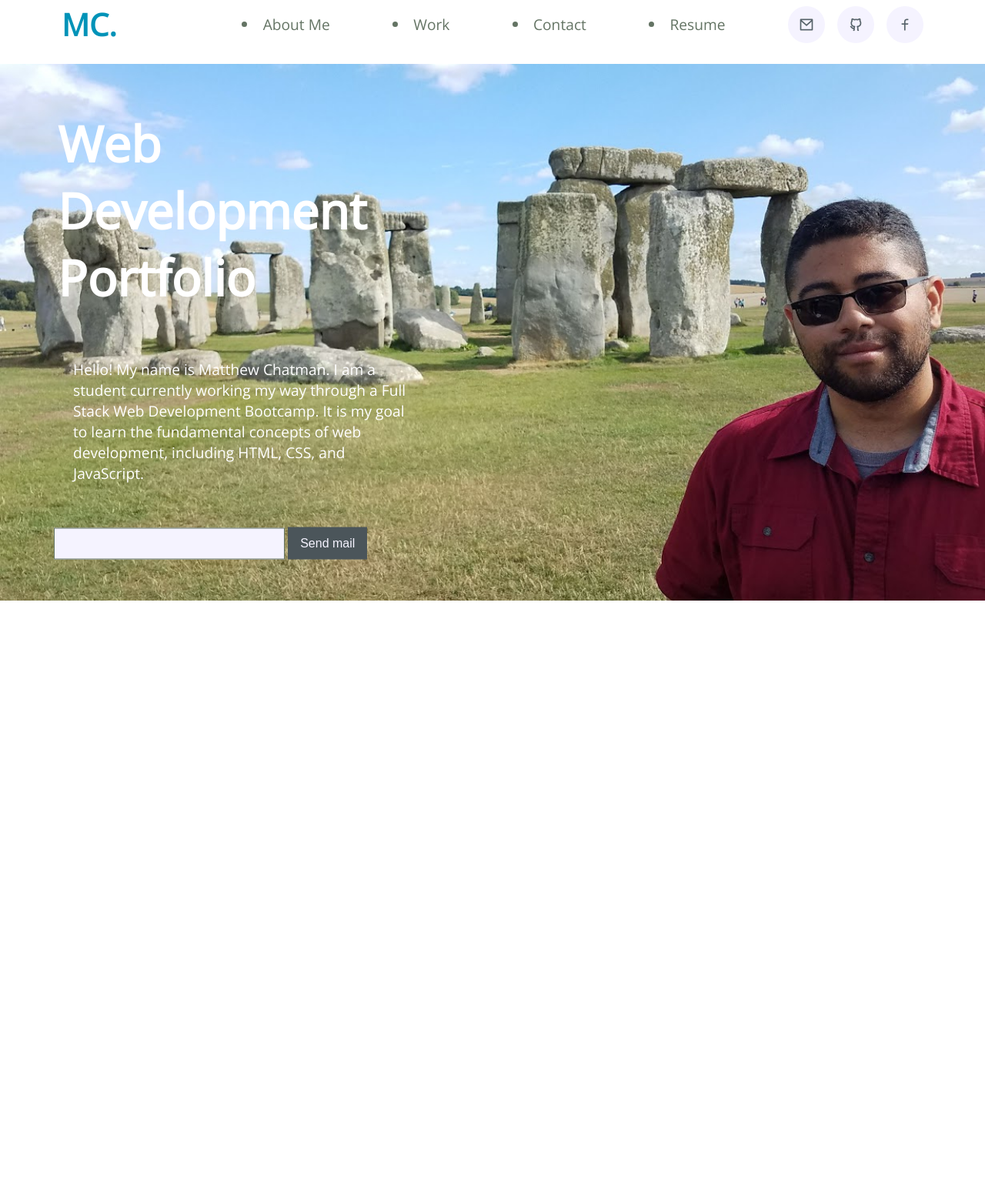
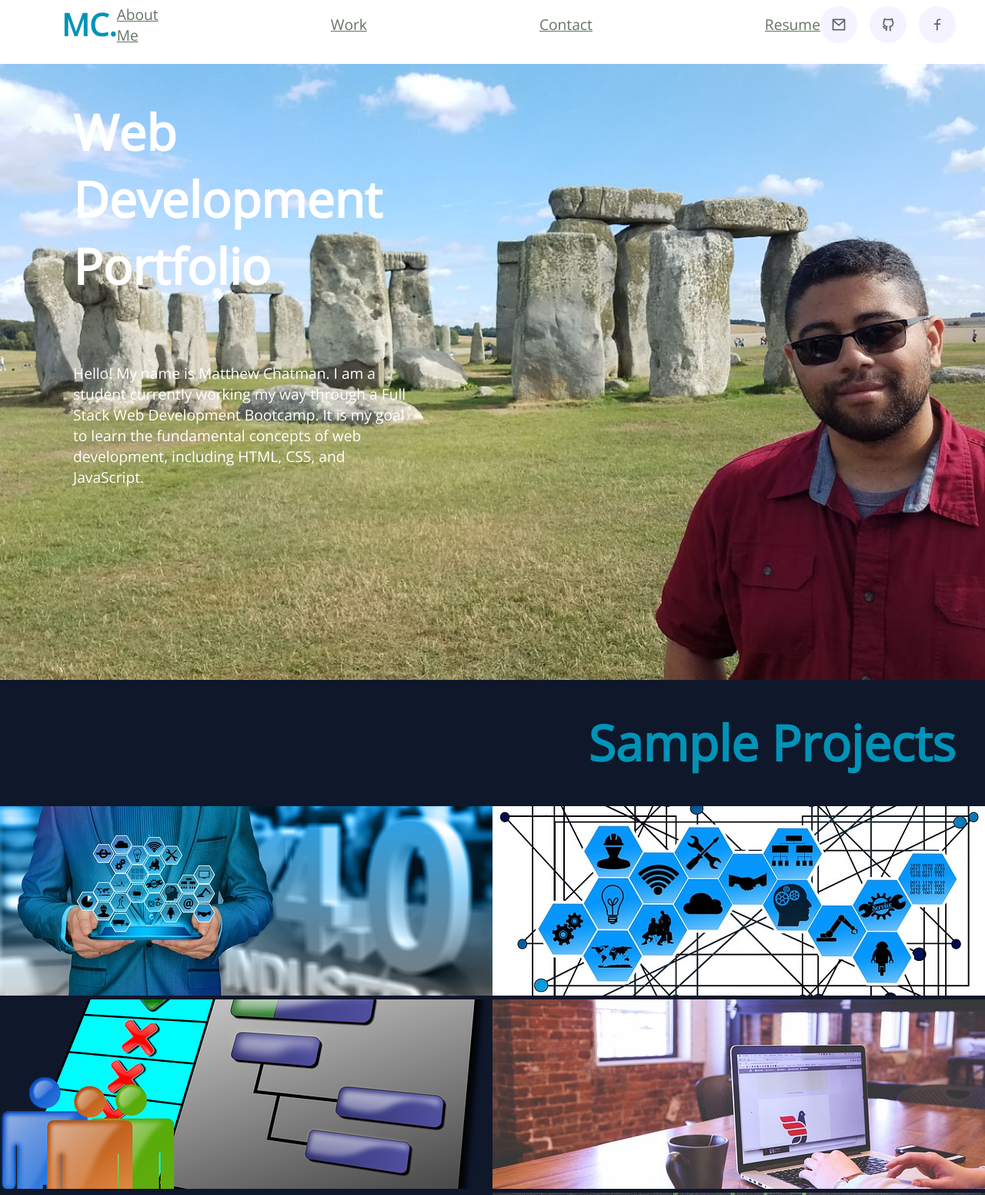
Before and after one commit to MatthewChatman/Challenge-Two-Repo, a plain HTML site: page index.html in a window 1280 px wide. Shown: the part 20-1572 px from the top of the page at 77% size. Before the commit the page ends 800 px from the top, so only its background shows below. Drawn offline with nearby package versions, Linux system fonts and the light colour scheme.

Commit message:
fixed broken css and added nav links

```diff
--- a/index.html
+++ b/index.html
@@ -11,13 +11,13 @@
     <link href="style.css" rel="stylesheet">
 </head>
 <body>
-    <nav>
+    <nav id="top">
         <div class="nav__logo"> M<span>C.</span></div>
-        <ul class="nav__links"></ul>
-            <li class="nav__link">About Me</li>
-            <li class="nav__link">Work</li>
-            <li class="nav__link">Contact</li>
-            <li class="nav__link">Resume</li>
+        <ul class="nav__links">
+            <li><a href="#about"class="nav__link">About Me</a></li>
+            <li><a href="#work"class="nav__link">Work</a></li>
+            <li><a href="#contact"class="nav__link">Contact</a></li>
+            <li><a href="#resume"class="nav__link">Resume</a></li>
         </ul>
         <div class="social__icons">
             <div class="icon"><i class="ri-mail-line"></i></div>
@@ -25,25 +25,37 @@
             <div class="icon"><i class="ri-facebook-line"></i></div>
         </div>
     </nav>
-    <main> <div class="container">
-        <h1>
-            Web Development Portfolio
-        </h1>
-        <p>
-            Hello! My name is Matthew Chatman. I am a student currently working my way through a Full Stack Web Development Bootcamp. It is my goal to learn the fundamental concepts of web development, including HTML, CSS, and JavaScript.
-        </p>
+    <main>
+            <div class="background-image"></div>
+        <section>
+        <div class="container">
+            <h1 id="about"> Web Development Portfolio</h1>
+                <p>
+                Hello! My name is Matthew Chatman. I am a student currently working my way through a Full Stack Web Development Bootcamp. It is my goal to learn the fundamental concepts of web development, including HTML, CSS, and JavaScript.
+                </p>
+            </div>
+    </section>
+    <container-2>
+    <div class="mainProject-container">
+        <h2 id="work">Sample Projects</h2>
+    <section class= "mainProject"><img src="assets/LED Wall Image.jpg" alt="" class="image-responsive-mainProject image-resize-mainProject"></section>
+</container-2>
+</div>
+        <section class="subproject-container">
+                <section class="subproject"><img src="assets/Sample 4.jpg" alt="" class="image-responsive image-resize"></section>
+                <section class="subproject"><img src="assets/Sample 3.jpg" alt="" class="image-responsive image-resize"></section>
+                <section class="subproject"><img src="assets/Sample 2.png" alt="" class="image-responsive image-resize"></section>
+                <section class="subproject"><img src="assets/Sample 5.jpg" alt="" class="image-responsive image-resize"></section>
+                <section class="subproject"><img src="assets/Sample 1.jpg" alt="" class="image-responsive image-resize"></section>
+            </section>
+        </section>
+    </main>
+    <footer>
+        <h3 id="contact">Contact Me</h3>
         <form>
-            <input type="text" />
-            <button>Send mail</button>
-
+        <input type="text" />
+        <button>Send mail</button>
         </form>
-    </div>
-    <!-- <section class="card">
-        <div>
-        <img src="assets/LED Wall Image.jpg" alt="LED Wall" />
-        <p>Sample Project: Lorem ipsum dolor sit amet consectetur adipisicing elit. Suscipit voluptas vel nostrum omnis officia exercitationem explicabo illum velit perspiciatis placeat modi optio, voluptate expedita. Voluptas assumenda voluptatum excepturi similique nisi.</p>
-    </div>
-    </section> -->
-    </main>
+    </footer>
 </body>
 </html>
--- a/style.css
+++ b/style.css
@@ -1,4 +1,8 @@
 @import url('https://fonts.googleapis.com/css2?family=Open+Sans&display=swap');
+* {
+    margin: 0;
+    padding: 0;
+}
 
 :root{
     --primary-color: #0093b8 ;
@@ -8,13 +12,6 @@
     --extra-light: #f5f3ff;
     --paragraph-light-text: #ffffff;
     --test-blue: #76cdff;
-
-}
-
-*{
-    padding: 0;
-    margin: 0;
-    box-sizing: border-box;
 
 }
 
@@ -46,7 +43,8 @@ nav{
     list-style: none;
     display:flex ;
     align-items: center ;
-    gap: 4rem;
+    -ms-flex-align: stretch;
+    gap: 14rem;
 }
 
 .nav__link {
@@ -69,7 +67,7 @@ nav{
 
 .social__icons .icon {
     width: 3rem;
-    aspect-ratio: 1;
+aspect-ratio: 1;
     display: flex;
     align-items: center;
     justify-content: center;
@@ -92,13 +90,14 @@ nav{
 .social__icons.icon:hover i{
     scale: 1.2;
 }
-main{
-    flex: 1;
-    background-image: url("assets/Personal Photo BG Image.jpg");
-    background-position: center;
-    background-size: cover;
-    background-repeat: no-repeat;
-    position: relative;
+
+.background-image {
+flex: 1;
+background-image: url("assets/Personal Photo BG Image.jpg");
+background-size: cover;
+background-repeat: no-repeat;
+background-position: center;
+height: 100vh;
 }
 
 .container{
@@ -115,7 +114,7 @@ main{
     font-size: 4rem;
     font-weight: 700;
     color: var(--paragraph-light-text);
-    padding: 1%
+    padding: 5%
 }
 
 .container h1:hover{
@@ -167,3 +166,38 @@ form button:hover{
     margin: auto;
     transition: .9s;
 }
+
+.mainProject-container{
+    display: flex;
+    flex: auto;
+    justify-content: right;
+    background-color: #0f172a;
+
+}
+
+h2{
+    font-size: 400%;
+    padding: 3%;
+    color: var(--primary-color);
+}
+
+.image-resize-mainProject{
+    width: 1280px;
+    object-fit: cover;
+    object-position: center center;
+}
+
+.subproject-container{
+    display: flex;
+    flex-direction: row;
+    flex-wrap: wrap;
+    justify-content: right;
+    background-color: #0f172a;
+    }
+
+.image-resize{
+    height: 246px;
+    object-fit: cover;
+    object-position: center center;
+    width: 640px;
+}
```
Also changed, not shown: assets/Sample 1.jpg (added), assets/Sample 2.png (added), assets/Sample 3.jpg (added), assets/Sample 4.jpg (added), assets/Sample 5.jpg (added).
